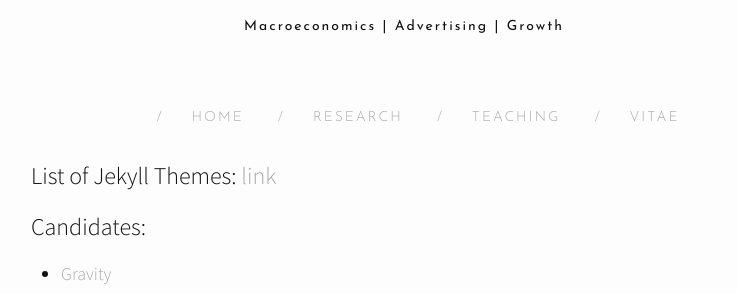
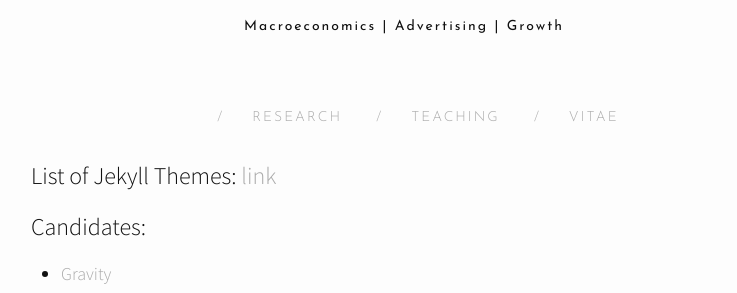
Before and after one commit to lunli-econ/lunli-econ.github.io, a Jekyll site: the page built from themes.md, in a window 1280 px wide. Shown: the part 144-437 px from the top of the page, without its empty margins (239-976 px from the left). Built offline with Jekyll 4.4.1, drawn with Linux system fonts in a browser that asks for light colours; nearby versions of some CDN libraries; our own code applies the rules of GitHub Pages for plain Markdown files.

Commit message:
update home button

```diff
--- a/_config.yml
+++ b/_config.yml
@@ -9,7 +9,7 @@
 title: Lun Li
 email: lunl@uchicago.edu
 description: Macroeconomics | Advertising | Growth
-baseurl: "" # the subpath of your site, e.g. /blog
+baseurl: "/" # the subpath of your site, e.g. /blog
 url: "http://lunli.github.io" # the base hostname & protocol for your site
 github_username:  lunli-econ
 paginate: 5
```
Also changed, not shown: 0Home.md (deleted, +0 -6 lines).
